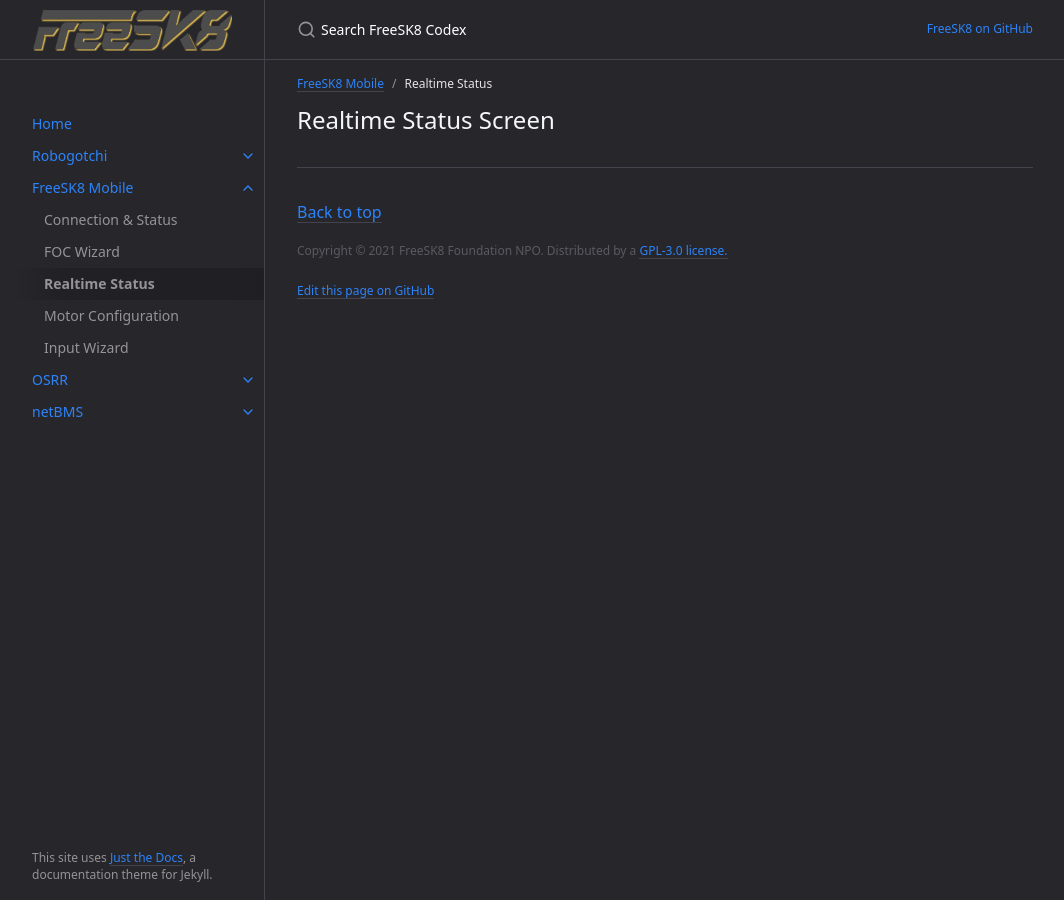
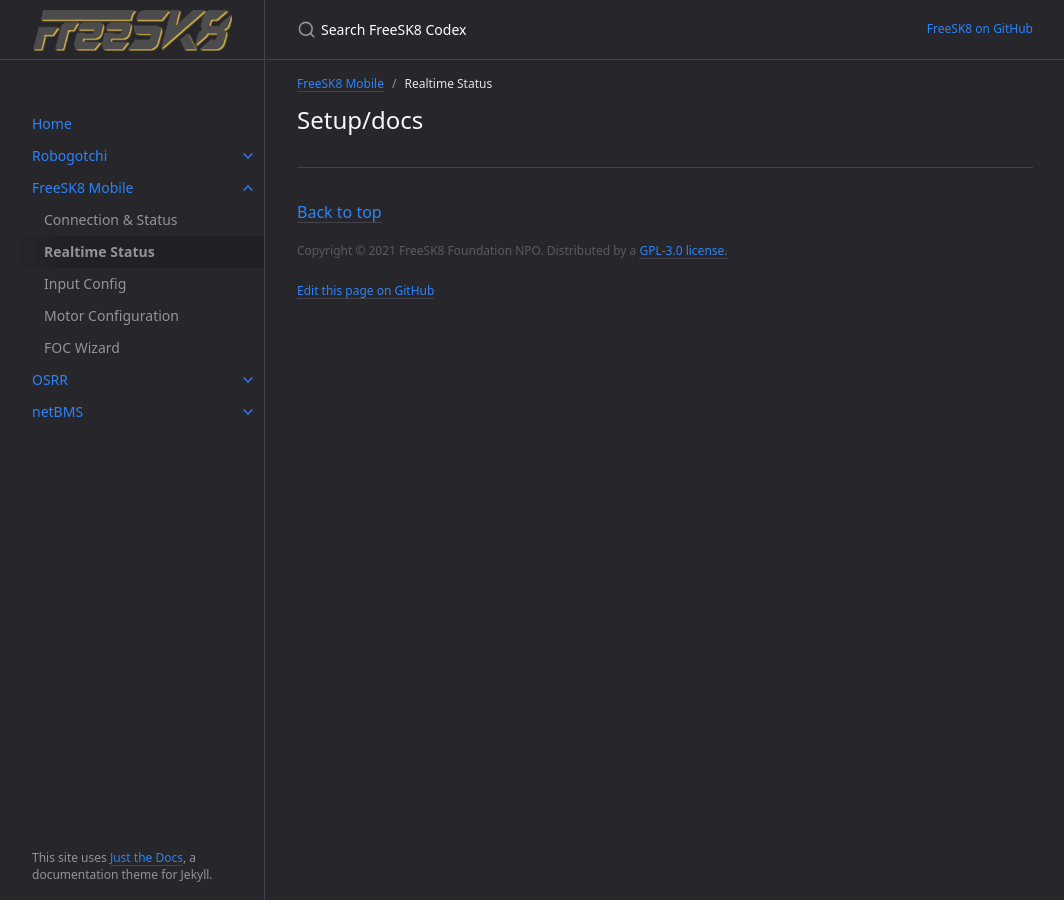
Before and after one commit to FreeSK8/codex, a Jekyll site: the page built from docs/freesk8-mobile/realtime.md, in a window 1280 px wide. Shown: the whole page, without its empty margins (107-1171 px from the left). Built offline with Jekyll 4.4.1, drawn with Linux system fonts in a browser that asks for light colours.

Commit message:
gotchi docs

```diff
--- a/docs/freesk8-mobile/input-wizard.md
+++ b/docs/freesk8-mobile/input-config.md
@@ -1,7 +1,7 @@
 ---
 layout: default
-title: Input Wizard
-nav_order: 4
+title: Input Config
+nav_order: 3
 parent: FreeSK8 Mobile
 ---
 
--- a/docs/freesk8-mobile/realtime.md
+++ b/docs/freesk8-mobile/realtime.md
@@ -5,4 +5,4 @@ nav_order: 2
 parent: FreeSK8 Mobile
 ---
 
-## Realtime Status Screen
+## Setup/docs
```
Also changed, not shown: docs/freesk8-mobile/foc-wizard.md (+1 -1 lines), docs/freesk8-mobile/motor-config.md (+1 -1 lines).
